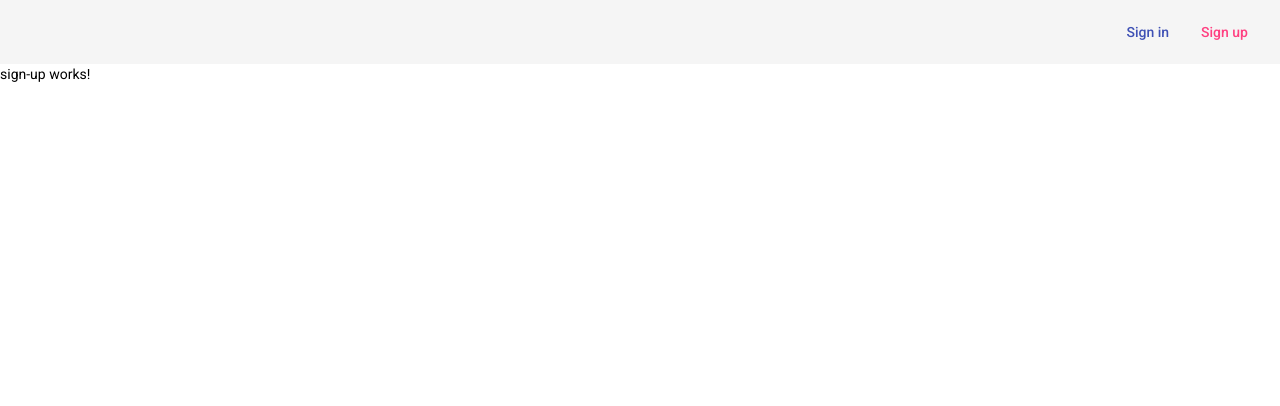
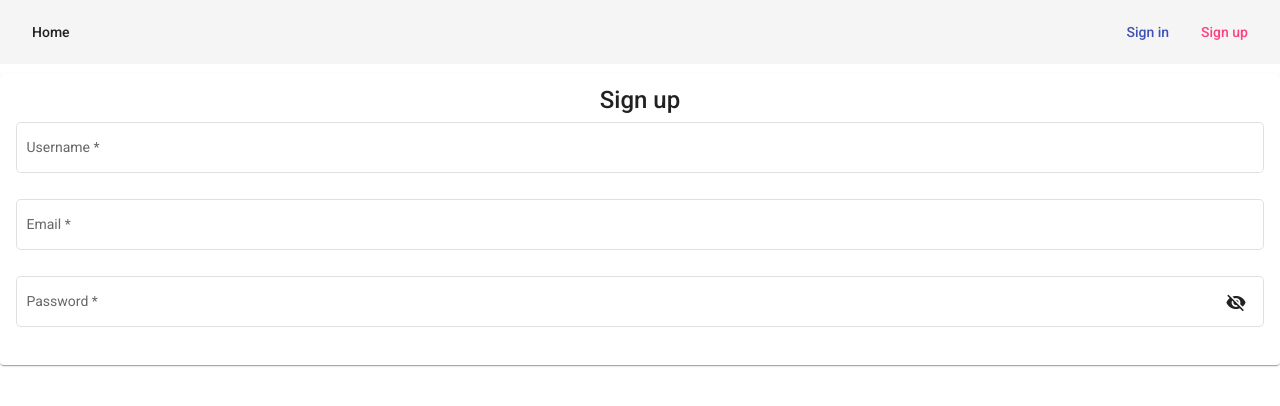
Before and after one commit to Nevermind3005/ChatRoom, an Angular app in the folder web/: page /sign-up in a window 1280 px wide. Shown: the top 406 px of the page. Built offline with nearby package versions, Linux system fonts and the light colour scheme.

Commit message:
Added sign-up page

```diff
--- a/web/src/app/navbar/navbar.component.css
+++ b/web/src/app/navbar/navbar.component.css
@@ -1,4 +1,7 @@
 .nav {
     display: flex;
-    justify-content: flex-end;
 }
+
+.home {
+    margin-right: auto;
+}
--- a/web/src/app/navbar/navbar.component.html
+++ b/web/src/app/navbar/navbar.component.html
@@ -1,4 +1,5 @@
 <mat-toolbar class="nav">
+  <button mat-button color="basic" class="home">Home</button>
   <button mat-button color="primary" routerLink="/sign-in">Sign in</button>
   <button mat-button color="accent" routerLink="/sign-up">Sign up</button>
 </mat-toolbar>
--- a/web/src/app/sign-in/sign-in.component.html
+++ b/web/src/app/sign-in/sign-in.component.html
@@ -3,7 +3,7 @@
     <mat-card-title class="signInTitle">Sign in</mat-card-title>
   </div>
   <mat-form-field class="authInput" appearance="outline">
-    <mat-label>Enter your email</mat-label>
+    <mat-label>Email</mat-label>
     <input
       matInput
       placeholder="example@example.com"
@@ -13,7 +13,7 @@
     <mat-error *ngIf="email.invalid">{{ getEmailErrorMessage() }}</mat-error>
   </mat-form-field>
   <mat-form-field class="authInput" appearance="outline">
-    <mat-label>Enter your password</mat-label>
+    <mat-label>Password</mat-label>
     <input
       matInput
       [type]="hide ? 'password' : 'text'"
--- a/web/src/app/sign-up/sign-up.component.css
+++ b/web/src/app/sign-up/sign-up.component.css
@@ -0,0 +1,17 @@
+.card {
+    display: flex;
+    flex-direction: column;
+    align-items: flex-start;
+    margin-top: 10px;
+}
+
+.card > div {
+    width: 100%;
+    display: flex;
+    justify-content: center;
+}
+
+.authInput {
+    width: 100%;
+    margin: 20px, 20px, 20px, 20px;
+}
--- a/web/src/app/sign-up/sign-up.component.html
+++ b/web/src/app/sign-up/sign-up.component.html
@@ -1 +1,43 @@
-<p>sign-up works!</p>
+<mat-card class="card">
+  <div>
+    <mat-card-title>Sign up</mat-card-title>
+  </div>
+  <mat-form-field class="authInput" appearance="outline">
+    <mat-label>Username</mat-label>
+    <input matInput [formControl]="username" required />
+    <mat-error *ngIf="username.invalid">{{
+      getUsernameErrorMessage()
+    }}</mat-error>
+  </mat-form-field>
+  <mat-form-field class="authInput" appearance="outline">
+    <mat-label>Email</mat-label>
+    <input
+      matInput
+      placeholder="example@example.com"
+      [formControl]="email"
+      required
+    />
+    <mat-error *ngIf="email.invalid">{{ getEmailErrorMessage() }}</mat-error>
+  </mat-form-field>
+  <mat-form-field class="authInput" appearance="outline">
+    <mat-label>Password</mat-label>
+    <input
+      matInput
+      [type]="hide ? 'password' : 'text'"
+      required
+      [formControl]="password"
+    />
+    <mat-error *ngIf="password.invalid">{{
+      getPasswordErrorMessage()
+    }}</mat-error>
+    <button
+      mat-icon-button
+      matSuffix
+      (click)="hide = !hide"
+      [attr.aria-label]="'Hide password'"
+      [attr.aria-pressed]="hide"
+    >
+      <mat-icon>{{ hide ? "visibility_off" : "visibility" }}</mat-icon>
+    </button>
+  </mat-form-field>
+</mat-card>
--- a/web/src/app/sign-up/sign-up.component.ts
+++ b/web/src/app/sign-up/sign-up.component.ts
@@ -1,15 +1,38 @@
 import { Component, OnInit } from '@angular/core';
+import { FormControl, Validators } from '@angular/forms';
 
 @Component({
   selector: 'app-sign-up',
   templateUrl: './sign-up.component.html',
-  styleUrls: ['./sign-up.component.css']
+  styleUrls: ['./sign-up.component.css'],
 })
 export class SignUpComponent implements OnInit {
+  hide = true;
+  email = new FormControl('', [Validators.required, Validators.email]);
+  password = new FormControl('', [Validators.required]);
+  username = new FormControl('', [Validators.required]);
 
-  constructor() { }
-
-  ngOnInit(): void {
+  getEmailErrorMessage() {
+    if (this.email.hasError('required')) {
+      return 'You must enter a value';
+    }
+    return this.email.hasError('email') ? 'Not a valid email' : '';
   }
 
+  getPasswordErrorMessage() {
+    if (this.password.hasError('required')) {
+      return 'You must enter a value';
+    }
+    return '';
+  }
+
+  getUsernameErrorMessage() {
+    if (this.username.hasError('required')) {
+      return 'You must enter a value';
+    }
+    return '';
+  }
+  constructor() {}
+
+  ngOnInit(): void {}
 }
```
